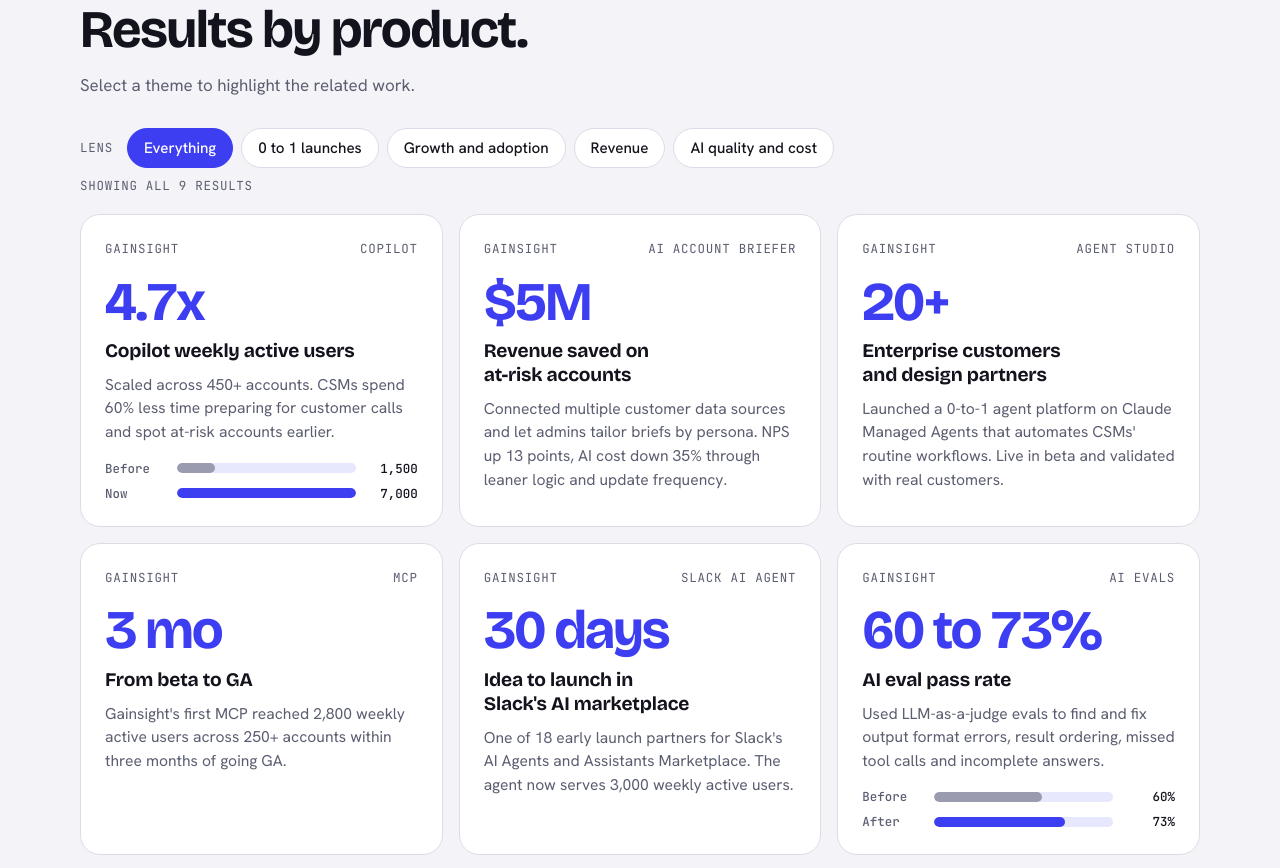
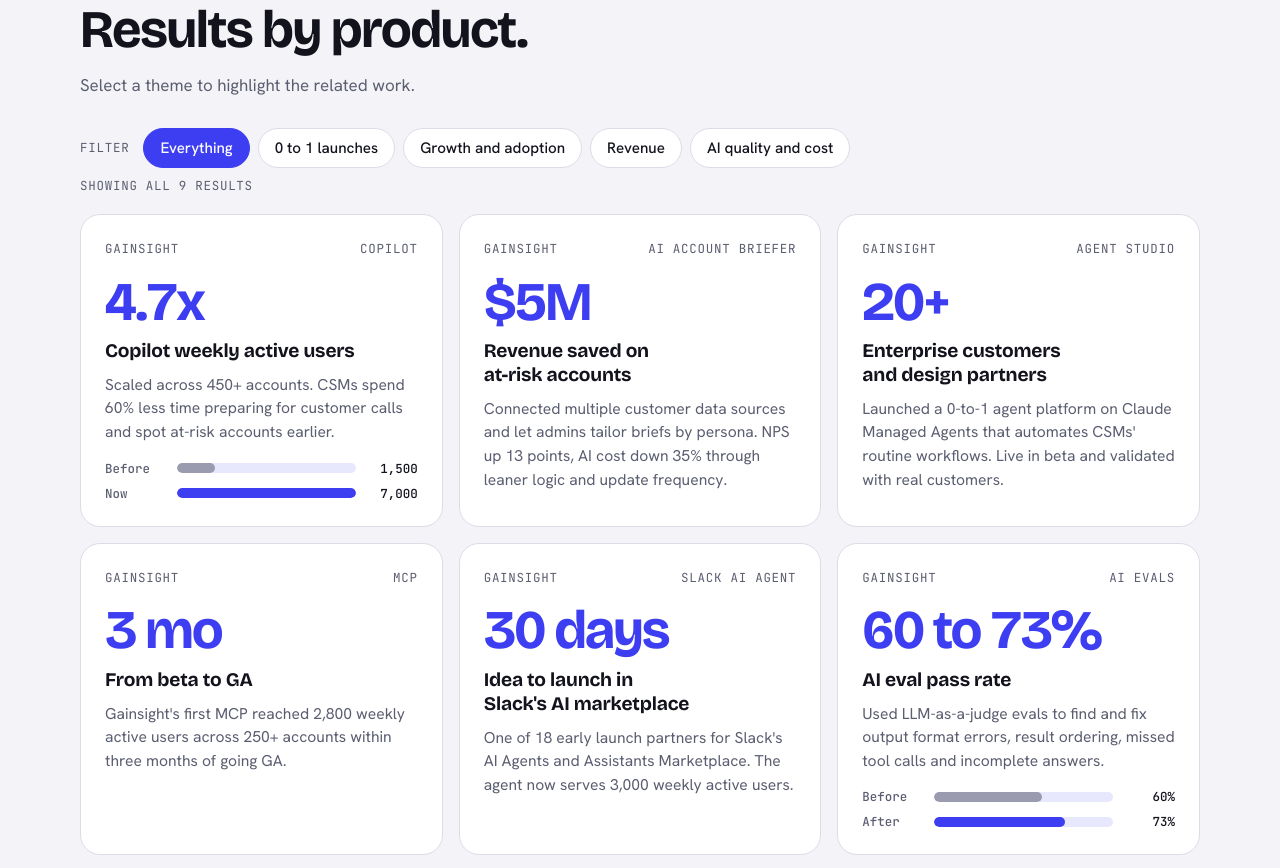
Before and after one commit to jindal/AI-work, a plain HTML site: page index.html in a window 1280 px wide. Shown: the part 1118-1986 px from the top of the page. Drawn offline with nearby package versions, Linux system fonts and the light colour scheme.

Commit message:
Replace 'Lens' label with 'Filter'
Co-Authored-By: Claude Fable 5.2 <noreply@anthropic.com>
Claude-Session: https://claude.ai/code/session_012UWV2Nups64KLevDGV1kK4

```diff
--- a/index.html
+++ b/index.html
@@ -300,7 +300,7 @@ details.job > summary:hover .jt{color:var(--accent)}
     <p class="sub">Select a theme to highlight the related work.</p>
 
     <div class="lens" role="group" aria-label="Filter impact by theme">
-      <span class="lbl mono">Lens</span>
+      <span class="lbl mono">Filter</span>
       <button class="chip" type="button" data-lens="all" aria-pressed="true">Everything</button>
       <button class="chip" type="button" data-lens="launch" aria-pressed="false">0 to 1 launches</button>
       <button class="chip" type="button" data-lens="growth" aria-pressed="false">Growth and adoption</button>
@@ -635,10 +635,10 @@ details.job > summary:hover .jt{color:var(--accent)}
     {t:'Case studies', h:'section', k:'case studies stories', run:function(){ go('stories'); }},
     {t:'Skills and education', h:'section', k:'skills education mba iit', run:function(){ go('skills'); }},
     {t:'Contact', h:'section', k:'contact hire email', run:function(){ go('contact'); }},
-    {t:'Lens: 0 to 1 launches', h:'filter', k:'launch mcp agent studio slack', run:function(){ setLens('launch'); go('impact'); }},
-    {t:'Lens: Growth and adoption', h:'filter', k:'growth adoption copilot wau', run:function(){ setLens('growth'); go('impact'); }},
-    {t:'Lens: Revenue', h:'filter', k:'revenue money briefer', run:function(){ setLens('revenue'); go('impact'); }},
-    {t:'Lens: AI quality and cost', h:'filter', k:'quality cost evals llm judge', run:function(){ setLens('quality'); go('impact'); }},
+    {t:'Filter: 0 to 1 launches', h:'filter', k:'launch mcp agent studio slack', run:function(){ setLens('launch'); go('impact'); }},
+    {t:'Filter: Growth and adoption', h:'filter', k:'growth adoption copilot wau', run:function(){ setLens('growth'); go('impact'); }},
+    {t:'Filter: Revenue', h:'filter', k:'revenue money briefer', run:function(){ setLens('revenue'); go('impact'); }},
+    {t:'Filter: AI quality and cost', h:'filter', k:'quality cost evals llm judge', run:function(){ setLens('quality'); go('impact'); }},
     {t:'Copy email', h:'action', k:'email copy mail', run:copyEmail},
     {t:'Open LinkedIn', h:'link', k:'linkedin profile', ext:'https://www.linkedin.com/in/ritikajindal007/'},
     {t:'Switch theme', h:'action', k:'dark light theme mode', run:toggleTheme}
```
